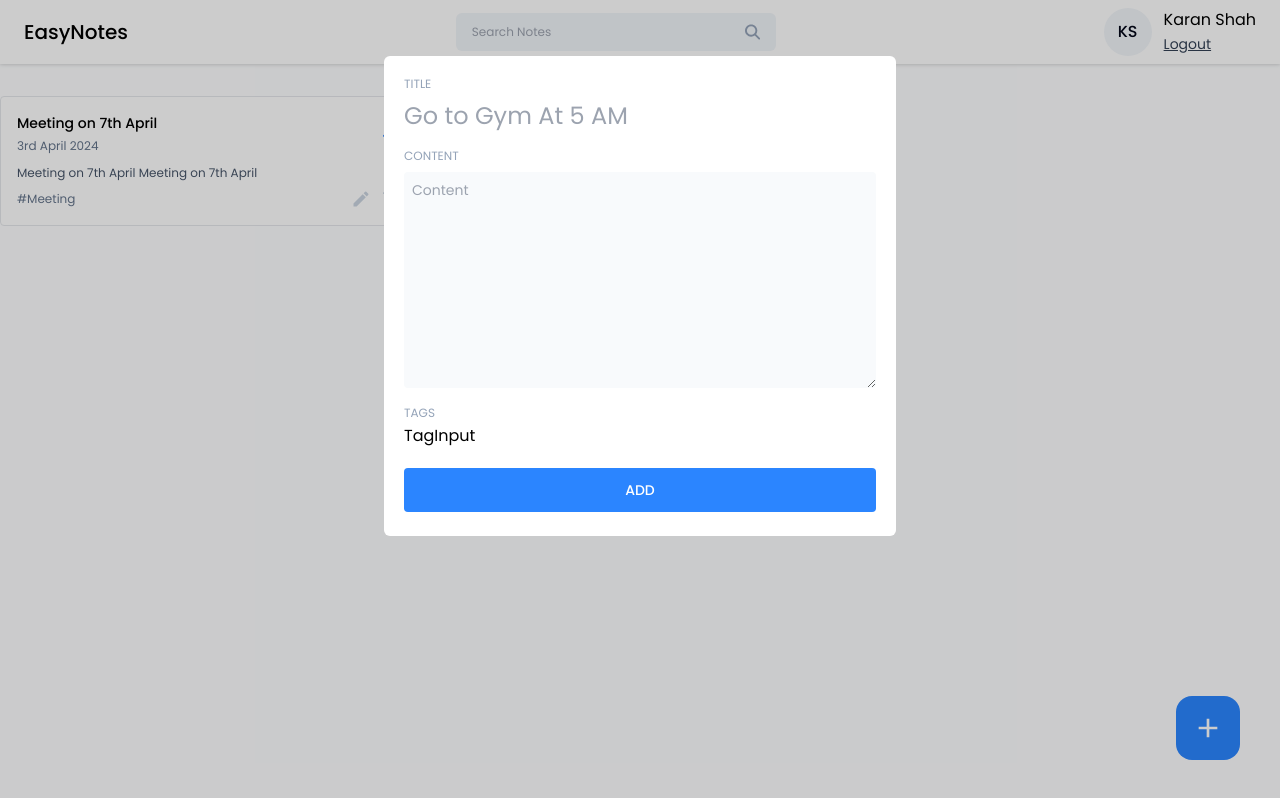
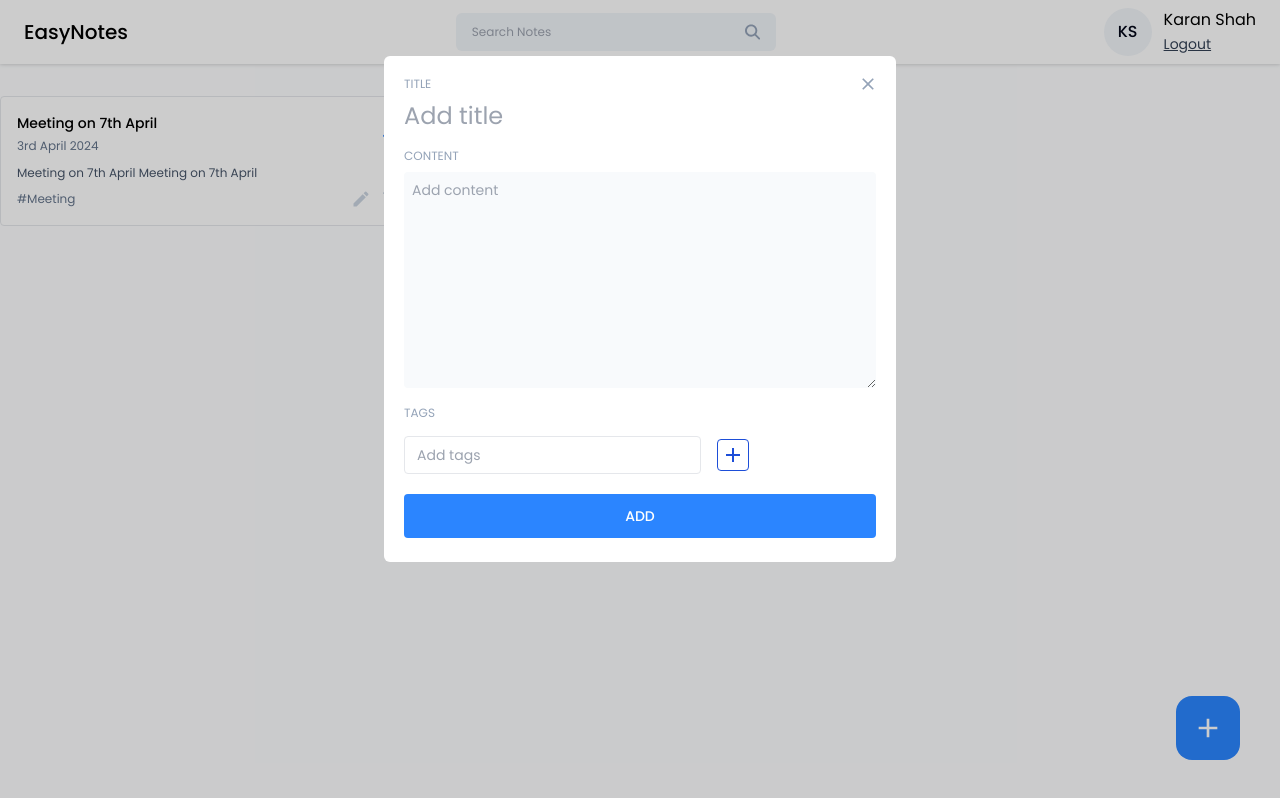
Before and after one commit to karanshah1561998/EasyNotes, a React (Vite) app in the folder frontend/easynotes/: page /dashboard in a window 1280 px wide. Both pictures are taken after a click on the button 1208 px from the left and 728 px from the top of the page. Built offline with nearby package versions, Linux system fonts and the light colour scheme.

Commit message:
Creating UI - Tag Input component

```diff
--- a/frontend/easynotes/src/components/Cards/NoteCard.jsx
+++ b/frontend/easynotes/src/components/Cards/NoteCard.jsx
@@ -4,23 +4,36 @@
 const NoteCard = ({ title, date, content, tags, isPinned, onEdit, onDelete, onPinNote }) => {
     return (
         <div className='border rounded p-4 bg-white hover:shadow-xl transition-all ease-in-out'>
+
             <div className='flex items-center justify-between'>
                 <div>
                     <h6 className='text-sm font-medium'> {title} </h6>
                     <span className='text-xs text-slate-500'> {date} </span>
                 </div>
-                <MdOutlinePushPin className={`icon-btn ${isPinned ? 'text-primary' : 'text-slate-300'}`} onClick={onPinNote} />
+                <MdOutlinePushPin
+                    onClick={onPinNote}
+                    className={`icon-btn ${isPinned ? 'text-primary' : 'text-slate-300'}`}
+                />
             </div>
+
             <p className='text-xs text-slate-600 mt-2'> {content?.slice(0,60)} </p>
+
             <div className='flex items-center justify-between mt-2'>
                 <div className='text-xs text-slate-500'> {tags} </div>
                 <div className='flex items-center gap-2'>
-                    <MdCreate className='icon-btn hover:text-green-600' onClick={onEdit} />
-                    <MdDelete className='icon-btn hover:text-red-500' onClick={onDelete} />
+                    <MdCreate
+                        onClick={onEdit}
+                        className='icon-btn hover:text-green-600'
+                    />
+                    <MdDelete
+                        onClick={onDelete}
+                        className='icon-btn hover:text-red-500'
+                    />
                 </div>
             </div>
+
         </div>
-    )
-}
+    );
+};
 
 export default NoteCard;
--- a/frontend/easynotes/src/components/Input/TagInput.jsx
+++ b/frontend/easynotes/src/components/Input/TagInput.jsx
@@ -1,8 +1,67 @@
-import React from 'react';
+import React, { useState } from 'react';
+import { MdAdd, MdClose } from 'react-icons/md';
 
-const TagInput = () => {
+const TagInput = ({ tags, setTags }) => {
+
+    const [inputValue, setInputValue] = useState("");
+
+    const handleInputChange = (e) => {
+        setInputValue(e.target.value);
+    };
+
+    const addNewTag = () => {
+        if (inputValue.trim() !== "") {
+            setTags([...tags, inputValue.trim()]);
+            setInputValue("");
+        }
+    };
+
+    const handleKeyDown = (e) => {
+        if (e.key === "Enter") {
+            addNewTag();
+        }
+    };
+
+    const handleRemoveTag = (tagToRemove) =>{
+        setTags(tags.filter((tag) => tag !== tagToRemove));
+    }
+
     return (
-        <div>TagInput</div>
+        <div>
+
+            {tags?.length > 0 && (
+                <div className='flex items-center gap-2 flex-wrap mt-2'>
+                    {tags.map((tag, index)=>(
+                        <span key={index} className='flex items-center gap-2 text-sm text-slate-900 bg-slate-100 px-3 py-1 rounded'>
+                            # {tag}
+                            <button onClick={()=>{handleRemoveTag(tag)}}>
+                                <MdClose />
+                            </button>
+                        </span>
+                    ))}
+                </div>
+            )}
+
+            <div className='flex items-center gap-4 mt-3'>
+                <input
+                    type='text'
+                    placeholder='Add tags'
+                    value={inputValue}
+                    onChange={handleInputChange}
+                    onKeyDown={handleKeyDown}
+                    className='text-sm bg-transparent border px-3 py-2 rounded outline-none'
+                />
+                <button
+                    onClick={() => {
+                        addNewTag();
+                    }}
+                    className='w-8 h-8 flex items-center justify-center rounded border border-blue-700 hover:bg-blue-700'
+                >
+                    <MdAdd className='text-2xl text-blue-700 hover:text-white' />
+                </button>
+            </div>
+
+        </div>
     );
 };
 
--- a/frontend/easynotes/src/index.css
+++ b/frontend/easynotes/src/index.css
@@ -14,6 +14,7 @@
     background-color: #fdfeff;
     overflow-x: hidden;
   }
+
 }
 
 @layer components {
@@ -33,4 +34,5 @@
   .input-label {
     @apply text-xs text-slate-400;
   }
+
 }
--- a/frontend/easynotes/src/pages/Home/AddEditNotes.jsx
+++ b/frontend/easynotes/src/pages/Home/AddEditNotes.jsx
@@ -1,24 +1,86 @@
-import React from 'react';
+import React, { useState } from 'react';
 import TagInput from '../../components/Input/TagInput';
+import { MdClose } from 'react-icons/md';
 
-const AddEditNotes = () => {
+const AddEditNotes = ({ noteData, type, onClose }) => {
+
+    const [title, setTitle] = useState("");
+    const [content, setContent] = useState("");
+    const [tags, setTags] = useState("");
+    const [error, setError] = useState(null);
+
+    const addNewNote = async () => {};
+
+    const editNote = async () => {};
+
+    const handleAddNote = () => {
+
+        if (!title) {
+            setError("Please enter the title");
+            return;
+        }
+
+        if (!content) {
+            setError("Please enter the content");
+            return;
+        }
+
+        setError("");
+
+        if (type === 'edit') {
+            editNote();
+        } else {
+            addNewNote();
+        }
+    };
+
     return (
-        <div>
+        <div className='relative'>
+
+            <button
+                onClick={onClose}
+                className='w-10 h-10 rounded-full flex items-center justify-center absolute -top-3 -right-3 hover:bg-slate-50'
+            >
+                <MdClose className='text-xl text-slate-400' />
+            </button>
+
             <div className='flex flex-col gap-2'>
                 <label className='input-label'> TITLE </label>
-                <input className='text-2xl text-slate-950 outline-none' type='text' placeholder='Go to Gym At 5 AM' />
+                <input
+                    type='text'
+                    placeholder='Add title'
+                    value={title}
+                    onChange={({ target }) => setTitle(target.value)}
+                    className='text-2xl text-slate-950 outline-none'
+                />
             </div>
+
             <div className='flex flex-col gap-2 mt-4'>
                 <label className='input-label'> CONTENT </label>
-                <textarea type='text' className='text-sm text-slate-950 outline-none bg-slate-50 p-2 rounded' placeholder='Content' rows={10} />
+                <textarea
+                    type='text'
+                    rows={10}
+                    placeholder='Add content'
+                    value={content}
+                    onChange={({ target }) => setContent(target.value)}
+                    className='text-sm text-slate-950 outline-none bg-slate-50 p-2 rounded'
+                />
             </div>
+
             <div className='mt-3'>
                 <label className='input-label'> TAGS </label>
-                <TagInput />
+                <TagInput tags={tags} setTags={setTags}/>
             </div>
-            <button className='btn-primary font-medium mt-5 p-3' onClick={()=>{}}>
+
+            {error && <p className='text-red-500 text-xs pt-4'> {error} </p>}
+
+            <button
+                onClick={handleAddNote}
+                className='btn-primary font-medium mt-5 p-3'
+            >
                 ADD
             </button>
+
         </div>
     );
 };
--- a/frontend/easynotes/src/pages/Home/Home.jsx
+++ b/frontend/easynotes/src/pages/Home/Home.jsx
@@ -16,24 +16,53 @@
     return (
         <>
             <Navbar />
+
             <div className='container mx-auto'>
                 <div className='grid grid-cols-3 gap-4 mt-8'>
-                    <NoteCard title='Meeting on 7th April' date='3rd April 2024'
-                        content='Meeting on 7th April Meeting on 7th April' tags='#Meeting'
-                        isPinned={true} onEdit={()=>{}} onDelete={()=>{}} onPinNote={()=>{}}
+                    <NoteCard
+                        title='Meeting on 7th April'
+                        date='3rd April 2024'
+                        content='Meeting on 7th April Meeting on 7th April'
+                        tags='#Meeting'
+                        isPinned={true}
+                        onEdit={()=>{}}
+                        onDelete={()=>{}}
+                        onPinNote={()=>{}}
                     />
                 </div>
             </div>
-            <button className='w-16 h-16 flex items-center justify-center rounded-2xl bg-primary hover:bg-blue-600 absolute right-10 bottom-10' onClick={()=>{
-                setOpenAddEditModal({
-                    isShown: true, type:'add', data:null
-                });
-            }}>
+
+            <button
+                className='w-16 h-16 flex items-center justify-center rounded-2xl bg-primary hover:bg-blue-600 absolute right-10 bottom-10'
+                onClick={()=>{
+                    setOpenAddEditModal({
+                        isShown: true, type:'add', data:null
+                    });
+                }}
+            >
                 <MdAdd className='text-[32px] text-white' />
             </button>
-            <Modal isOpen={openAddEditModal.isShown} onRequestClose={()=>{}} style={{overlay: {backgroundColor: "rgba(0,0,0,0.2)",},}} contentLabel='' className='w-[40%] max-h-3/4 bg-white rounded-md mx-auto mt-14 p-5 overflow-scroll'>
-                <AddEditNotes />
+
+            <Modal
+                contentLabel=''
+                isOpen={openAddEditModal.isShown}
+                onRequestClose={()=>{}}
+                style={{overlay: {backgroundColor: "rgba(0,0,0,0.2)",},}}
+                className='w-[40%] max-h-3/4 bg-white rounded-md mx-auto mt-14 p-5 overflow-scroll'
+            >
+                <AddEditNotes
+                    type={openAddEditModal.type}
+                    noteData={openAddEditModal.data}
+                    onClose={() => {
+                        setOpenAddEditModal({
+                            isShown: false,
+                            type: 'add',
+                            data: null
+                        });
+                    }}
+                />
             </Modal>
+
         </>
     )
 }
```
